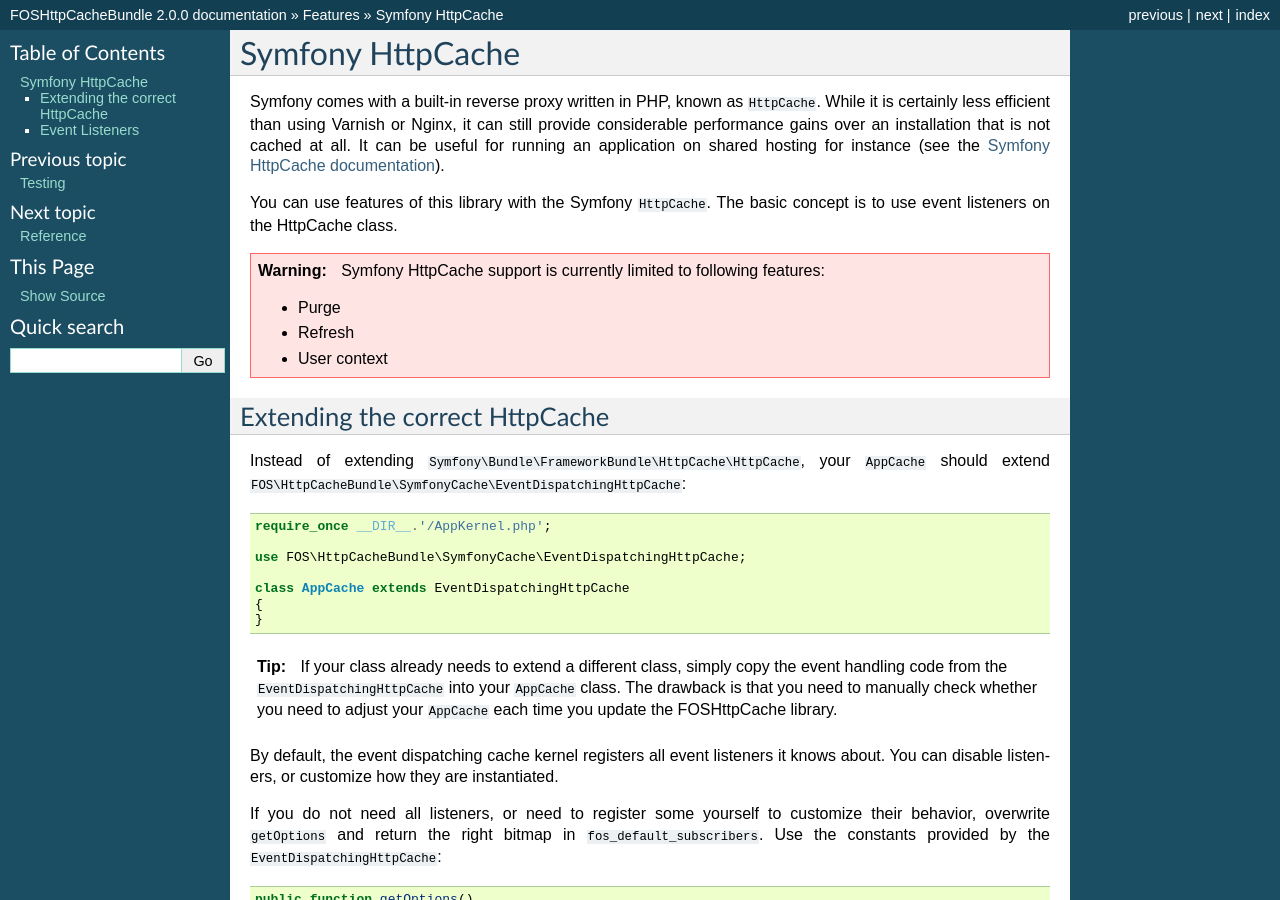
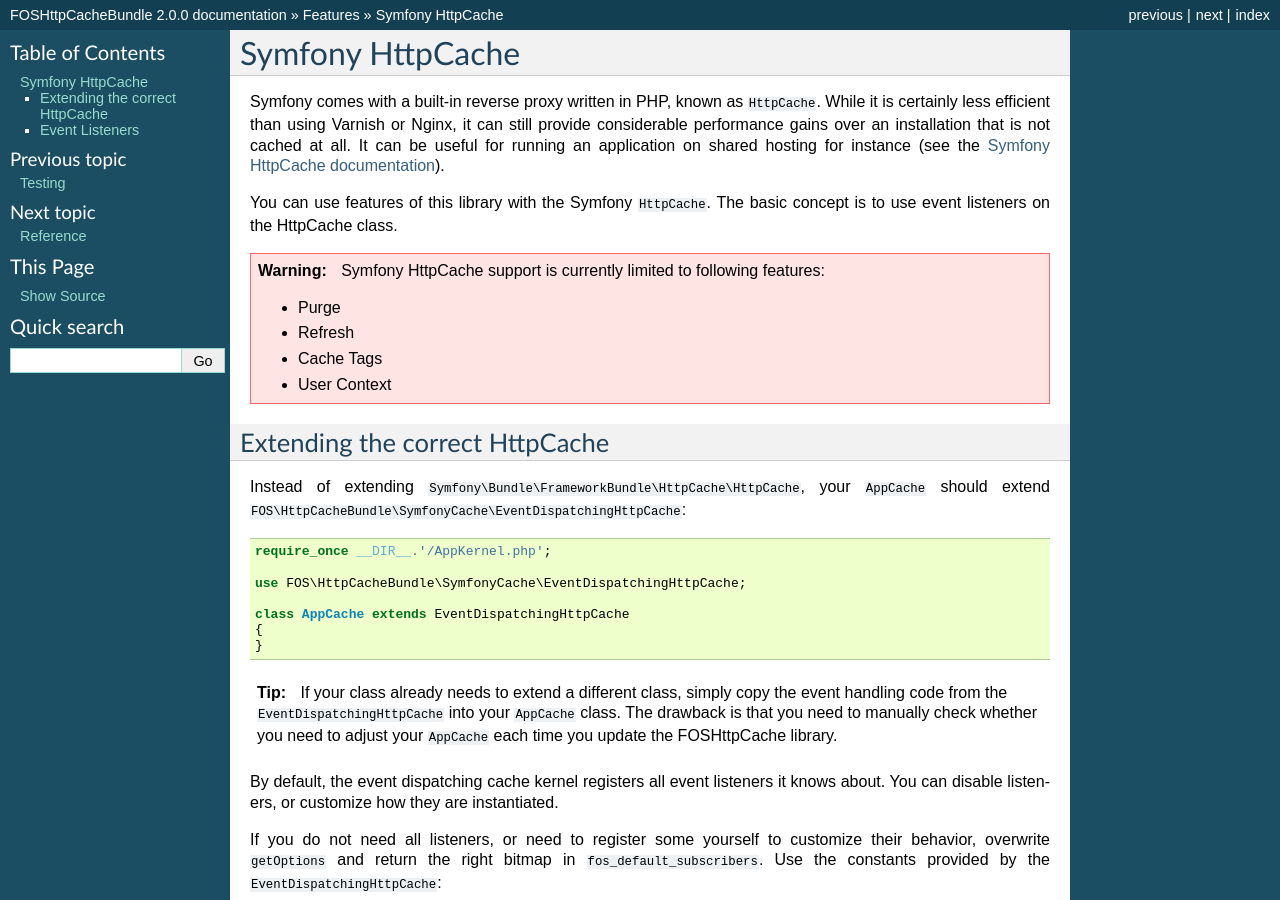
Before and after one commit to FriendsOfSymfony/FOSHttpCacheBundle, a Sphinx documentation site: the page built from Resources/doc/features/symfony-http-cache.rst, in a window 1280 px wide and 900 px high. Built offline with Sphinx 7.4.7, drawn with Linux system fonts in a browser that asks for light colours.

Commit message:
update feature list of symfony cache

```diff
--- a/Resources/doc/features/symfony-http-cache.rst
+++ b/Resources/doc/features/symfony-http-cache.rst
@@ -17,7 +17,8 @@
 
     * Purge
     * Refresh
-    * User context
+    * Cache Tags
+    * User Context
 
 Extending the correct HttpCache
 ~~~~~~~~~~~~~~~~~~~~~~~~~~~~~~~
```
